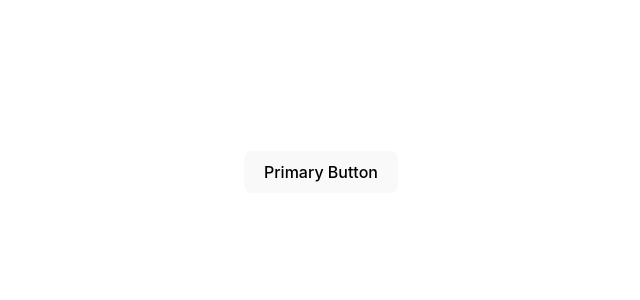
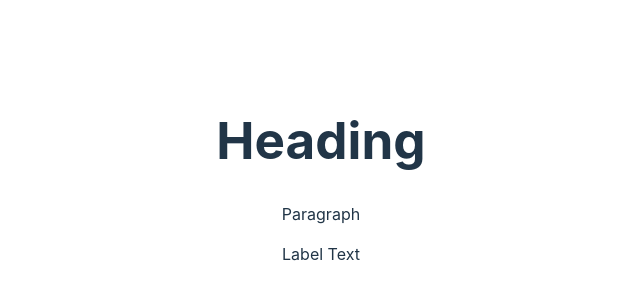
Before and after one commit to developer-shourav/React-TS, a React (Vite) app: page / in a window 1280 px wide. Shown: the part 228-528 px from the top of the page, without its empty margins (319-959 px from the left). Built offline with nearby package versions, Linux system fonts and the light colour scheme.

Commit message:
Polymorphic component typeing complete

```diff
--- a/src/App.tsx
+++ b/src/App.tsx
@@ -1,5 +1,6 @@
 import "./App.css";
-import { CustomButton } from "./components/html/Button";
+import { Text } from "./components/polymorphic/Text";
+/* import { CustomButton } from "./components/html/Button"; */
 /* import { CustomInput } from "./components/html/Input"; */
 /* import { Toast } from "./components/templateLiterals/Toast"; */
 /* import { RandomNumbers } from "./components/restriction/RandomNumbers"; */
@@ -106,7 +107,6 @@
 
       <List items={[1, 2, 3]} onClick={(item) => console.log(item)}></List> */}
 
-
       {/* -------Array List----- */}
       {/* <List
         items={[
@@ -126,35 +126,31 @@
         onClick={(item) => console.log(item)}
       ></List> */}
 
-
       {/* ------------------- ---------Typing Restricting Props (Advanced) ------------------ */}
 
-       {/* <RandomNumbers value={45} isPositive /> */}
+      {/* <RandomNumbers value={45} isPositive /> */}
 
+      {/* -----------------Typing Template Literals and Exclude (Advanced) ------------------ */}
 
-     {/* -----------------Typing Template Literals and Exclude (Advanced) ------------------ */}
+      {/*  <Toast position="left-bottom" /> */}
 
-    {/*  <Toast position="left-bottom" /> */}
+      {/* ---------------------- Typing Wrapping HTML Elements ---------------------------- */}
 
+      {/*   <CustomButton variant="primary" onClick={() => console.log('Clicked')}>
+      Primary Button
+    </CustomButton> */}
 
+      {/* ---------------------- Typing Polymorphic Components ---------------------------- */}
 
-    {/* ---------------------- Typing Wrapping HTML Elements ---------------------------- */}
-
-    <CustomButton variant="primary" onClick={() => console.log('Clicked')}>
-      Primary Button
-    </CustomButton>
-
-
-
-
-
-
-
-
-
-
-
-
+      <Text as="h1" size="lg">
+        Heading
+      </Text>
+      <Text as="p" size="md">
+        Paragraph
+      </Text>
+      <Text as="label" htmlFor='email' size="sm" color="secondary">
+        Label Text
+      </Text>
     </div>
   );
 }
--- /dev/null
+++ b/src/components/polymorphic/Text.tsx
@@ -0,0 +1,14 @@
+import React from "react"
+
+type TextOwnProps<E extends React.ElementType> = {
+    size?: 'sm' | 'md' | 'lg'
+    color?: 'primary' | 'secondary'
+    children: React.ReactNode
+    as?: E
+}
+
+type TextProps<E extends React.ElementType> = TextOwnProps<E> & Omit<React.ComponentProps<E>, keyof TextOwnProps<E>>
+export const Text = <E extends React.ElementType = 'div'>({size, color, children, as}: TextProps<E>) => {
+    const Component = as || "div" ;
+    return <Component className={`class-with-${size}-${color}`}>{children}</Component>
+}
```
